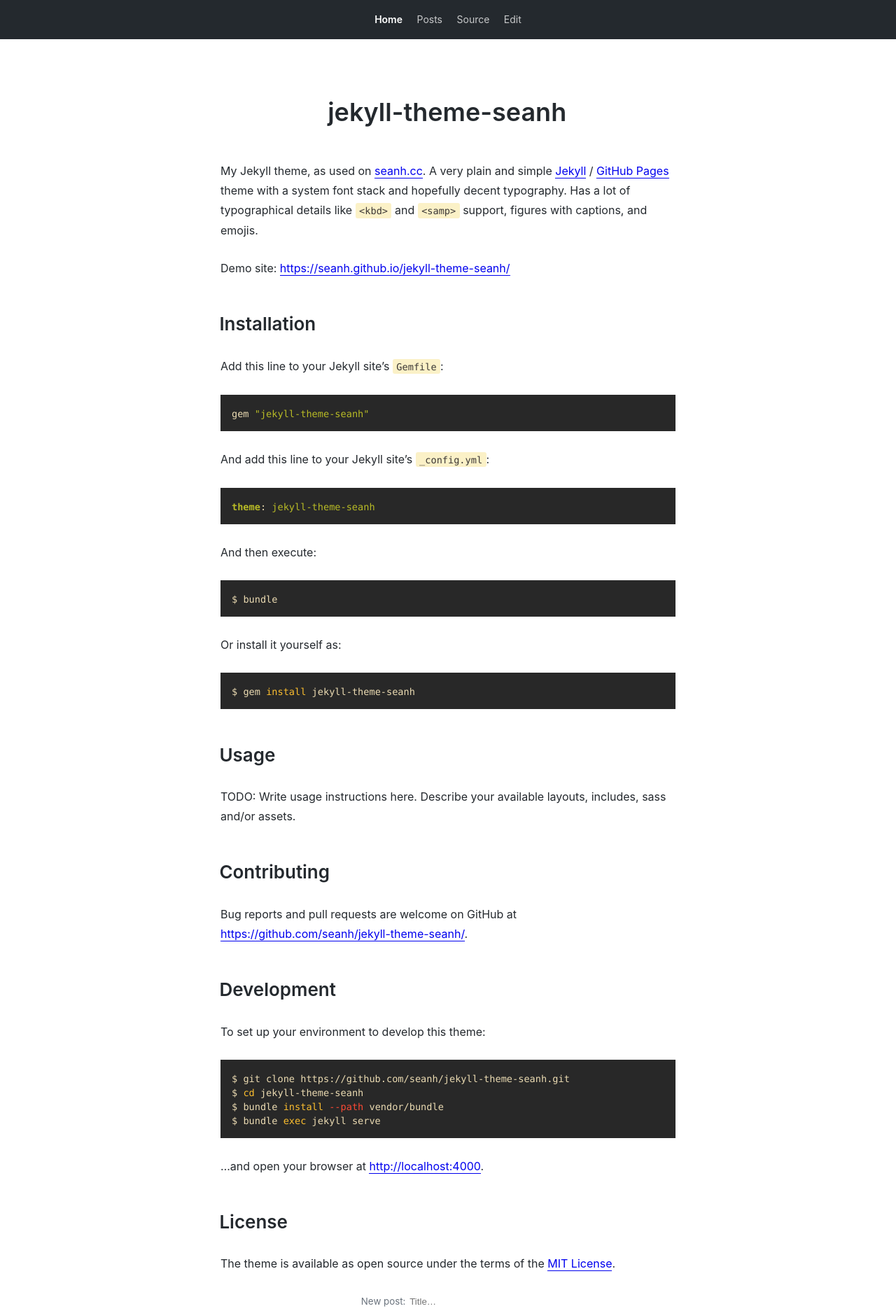
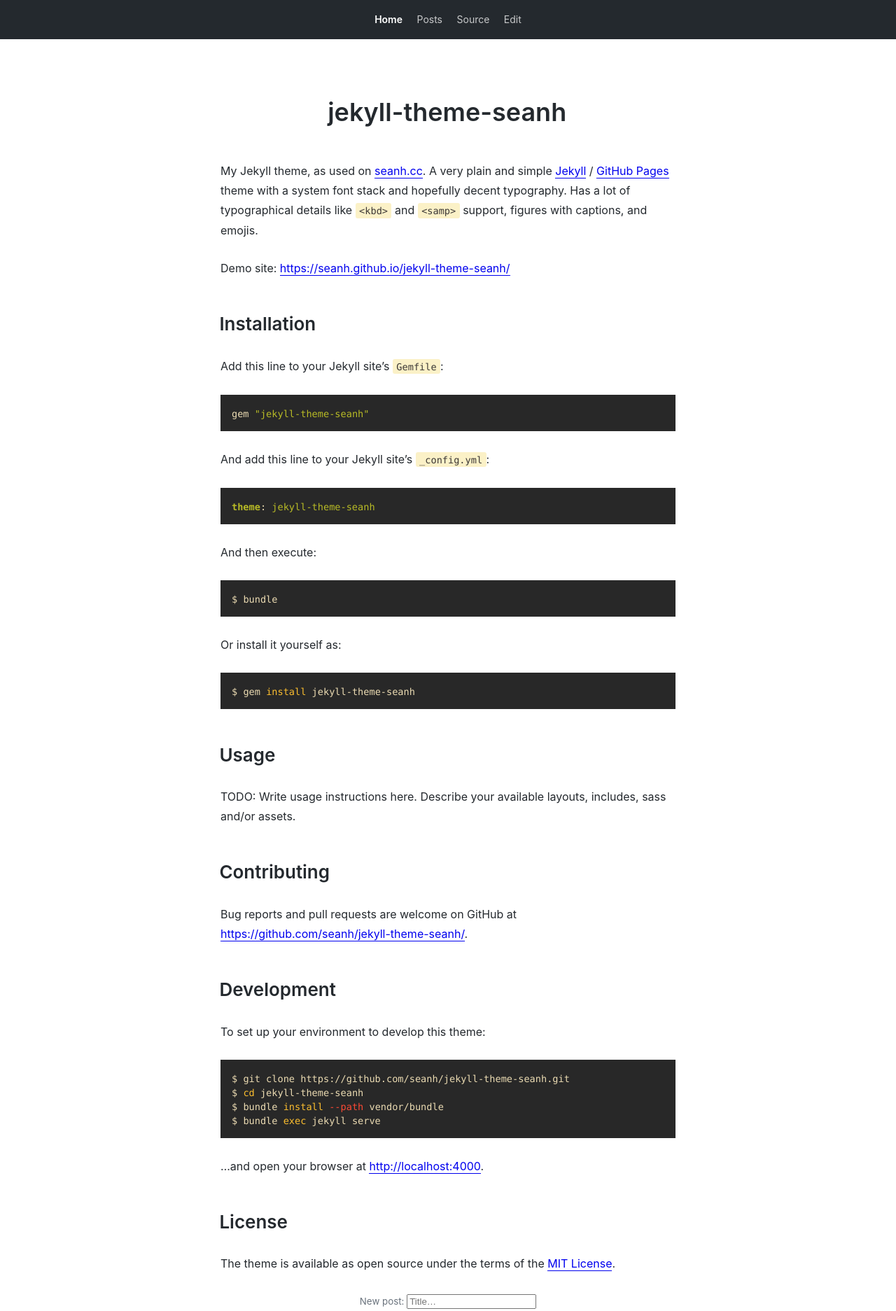
Before and after one commit to seanh/jekyll-theme-oatcake, a Jekyll site: the page built from README.md, in a window 1280 px wide. Shown: the whole page at 70% size. Built offline with Jekyll 4.4.1, drawn with Linux system fonts in a browser that asks for light colours; our own code applies the rules of GitHub Pages for plain Markdown files.

Commit message:
Tweak footer design again

```diff
--- a/_layouts/default.html
+++ b/_layouts/default.html
@@ -34,7 +34,7 @@
     <footer class="site-footer">
       {% if page.path == "README.md" %}
         <label for="new-post">New post:</label>
-        <input id="new-post" class="js-new-post" style="border: none;" type="text" spellcheck="true" placeholder="Title&hellip;" onchange="doNewPost()">
+        <input id="new-post" class="js-new-post" type="text" spellcheck="true" placeholder="Title&hellip;" onchange="doNewPost()">
       {% endif %}
     </footer>
 
```
